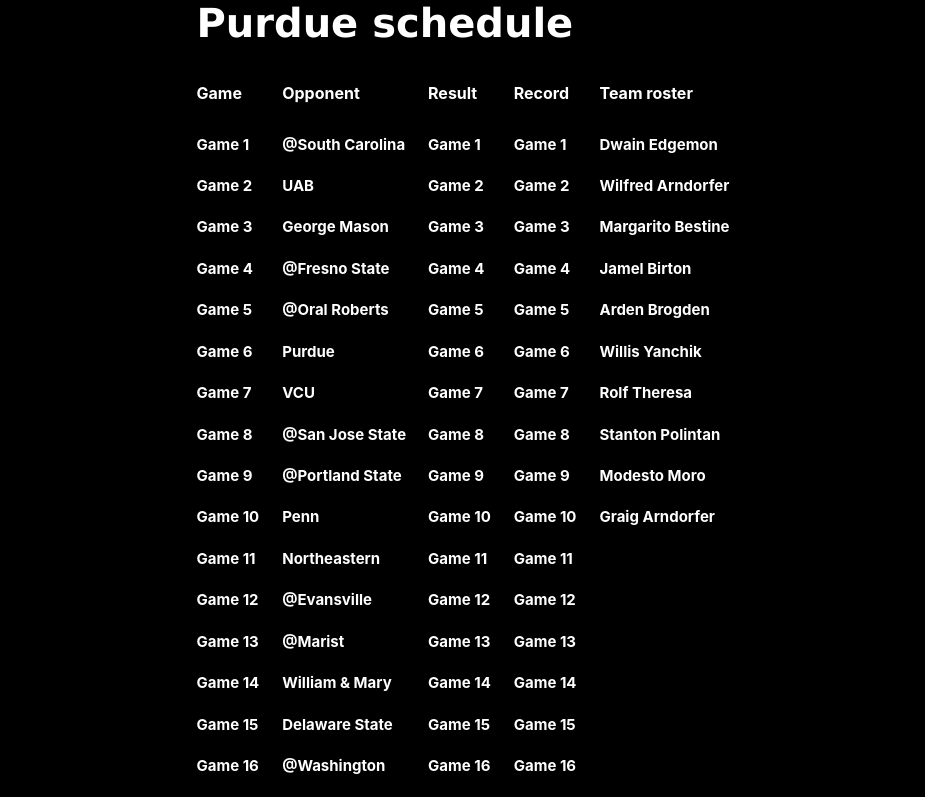
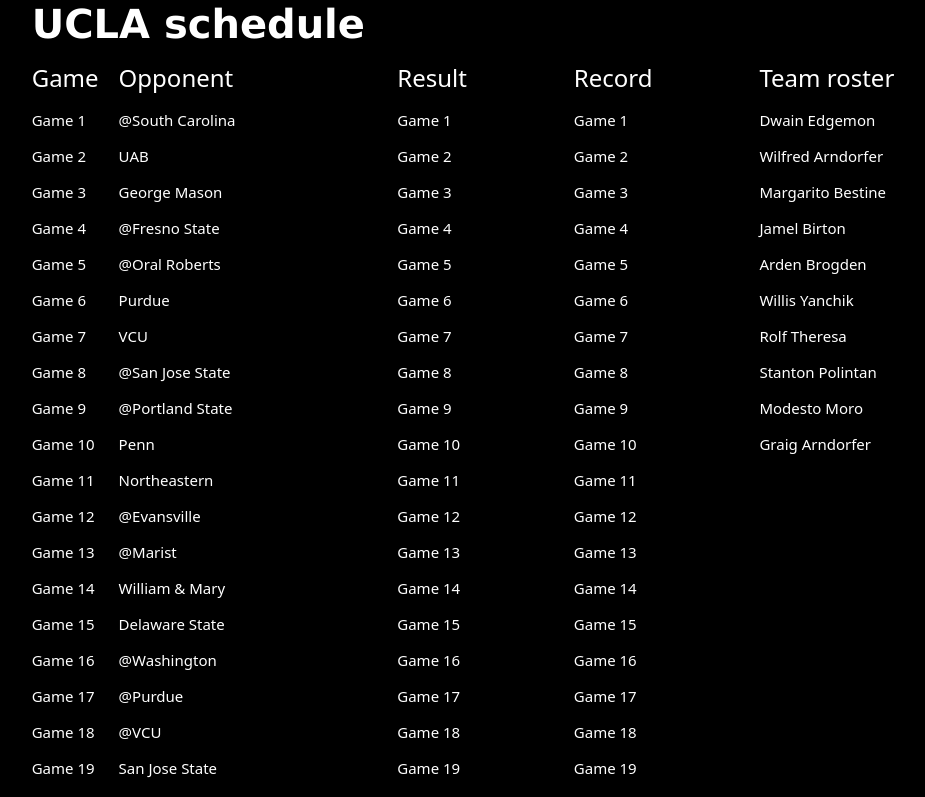
Before and after one commit to starksy14/basketballapp, a React (Create React App) app: page /UCLA in a window 1280 px wide. Shown: the top 797 px of the page, without its empty margins (177-1102 px from the left). Built offline with nearby package versions, Linux system fonts and the light colour scheme.

Commit message:
modified:   package-lock.json 	modified:   package.json 	modified:   src/App.js 	modified:   src/pages/UCLA.js 	modified:   src/pages/Wooden.js

```diff
--- a/package.json
+++ b/package.json
@@ -8,6 +8,7 @@
     "@testing-library/user-event": "^13.5.0",
     "bootstrap": "^5.3.2",
     "react": "^18.2.0",
+    "react-bootstrap": "^2.9.2",
     "react-dom": "^18.2.0",
     "react-router-dom": "^6.21.1",
     "react-scripts": "5.0.1",
--- a/src/App.js
+++ b/src/App.js
@@ -1,3 +1,4 @@
+import 'bootstrap/dist/css/bootstrap.css';
 import "./App.css";
 import { BrowserRouter, Routes, Route } from "react-router-dom";
 import Layout from "./pages/Layout";
--- a/src/pages/UCLA.js
+++ b/src/pages/UCLA.js
@@ -432,7 +432,7 @@ const UCLASchedule = () => {
     return (
       <>
         <div>
-        <h1>Purdue schedule</h1>
+        <h1>UCLA schedule</h1>
 
           <div className="grid-container">
             <div className="col-sm">
--- a/src/pages/Wooden.js
+++ b/src/pages/Wooden.js
@@ -11,8 +11,8 @@ const Wooden = () => {
         </Dropdown.Toggle>
 
         <Dropdown.Menu>
-          <Dropdown.Item href="#/Purdue">Purdue</Dropdown.Item>
-          <Dropdown.Item href="#/UCLA">UCLA</Dropdown.Item>
+          <Dropdown.Item href="/Purdue">Purdue</Dropdown.Item>
+          <Dropdown.Item href="/UCLA">UCLA</Dropdown.Item>
           <Dropdown.Item href="#/action">Washington</Dropdown.Item>
           <Dropdown.Item href="#/action">VCU</Dropdown.Item>
           <Dropdown.Item href="#/action">San Jose State</Dropdown.Item>
```
Also changed, not shown: 1 other file (tests, documents, lock files or other folders).
